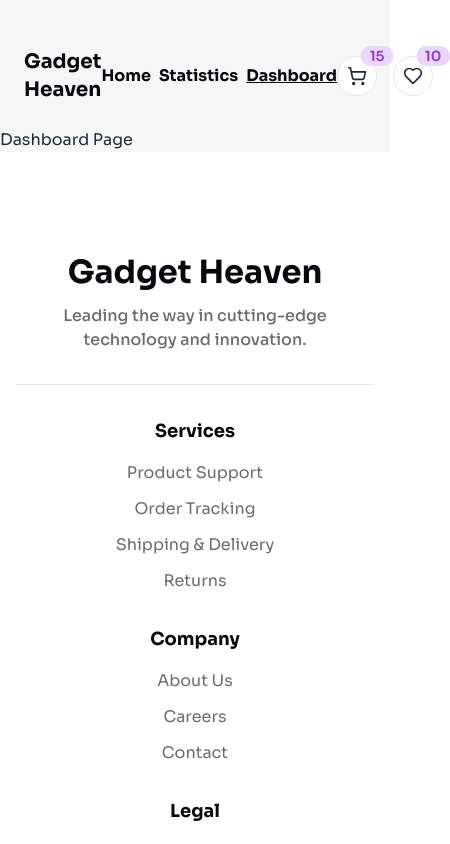
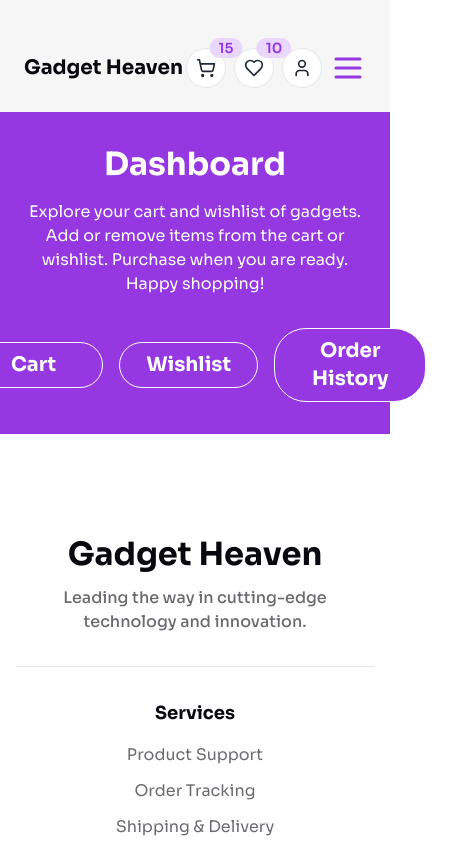
Before and after one commit to amirulkanak/gadget-heaven-ak, a React (Vite) app: page /dashboard in a window 390 px wide. Shown: the top 844 px of the page, 450 px wide, since content can reach past the window. Built offline with nearby package versions, Linux system fonts and the light colour scheme.

Commit message:
mobile menu, user page route, page heading and page description component

```diff
--- /dev/null
+++ b/src/components/MobileMenu.jsx
@@ -0,0 +1,40 @@
+import { Link, NavLink } from 'react-router-dom';
+import { LuMenu } from 'react-icons/lu';
+
+const MobileMenu = ({ isHome }) => {
+  return (
+    <div className="da-dropdown da-dropdown-end md:hidden">
+      {/* <!-- hamburger icon --> */}
+      <div tabIndex="0" role="button" className="">
+        <LuMenu
+          className={`text-4xl ${
+            isHome ? 'text-white' : 'text-clr-electric-violet'
+          }`}
+        />
+      </div>
+
+      {/* <!-- links --> */}
+      <ul
+        tabIndex="0"
+        className="da-dropdown-content flex flex-col gap-1 items-center bg-slate-200 text-clr-electric-violet rounded-box z-[1] mt-3 w-52 p-4 shadow">
+        <NavLink
+          to={'/'}
+          className={({ isActive }) => (isActive ? 'underline' : '')}>
+          Home
+        </NavLink>
+        <NavLink
+          to={'/statistics'}
+          className={({ isActive }) => (isActive ? 'text-clr-woodsmoke' : '')}>
+          Statistics
+        </NavLink>
+        <NavLink
+          to={'/dashboard'}
+          className={({ isActive }) => (isActive ? 'text-clr-woodsmoke' : '')}>
+          Dashboard
+        </NavLink>
+      </ul>
+    </div>
+  );
+};
+
+export default MobileMenu;
--- a/src/components/Navbar.jsx
+++ b/src/components/Navbar.jsx
@@ -1,6 +1,6 @@
 import { Link, NavLink, useLocation } from 'react-router-dom';
-import { LuShoppingCart } from 'react-icons/lu';
-import { LuHeart } from 'react-icons/lu';
+import { LuShoppingCart, LuUser, LuHeart } from 'react-icons/lu';
+import MobileMenu from './MobileMenu';
 
 const Navbar = () => {
   const { pathname } = useLocation();
@@ -21,7 +21,7 @@ const Navbar = () => {
 
           {/* navigation */}
           <ul
-            className={`max-w-[20rem] w-full text-base font-bold flex items-center justify-between gap-2
+            className={`hidden max-w-[20rem] w-full text-base font-bold md:flex items-center justify-between gap-2
               ${isHome ? 'text-white' : 'text-clr-woodsmoke'}`}>
             <NavLink
               to={'/'}
@@ -30,35 +30,73 @@ const Navbar = () => {
             </NavLink>
             <NavLink
               to={'/statistics'}
-              className={({ isActive }) => (isActive ? 'underline' : '')}>
+              className={({ isActive }) =>
+                isActive ? 'text-clr-electric-violet' : ''
+              }>
               Statistics
             </NavLink>
             <NavLink
               to={'/dashboard'}
-              className={({ isActive }) => (isActive ? 'underline' : '')}>
+              className={({ isActive }) =>
+                isActive ? 'text-clr-electric-violet' : ''
+              }>
               Dashboard
             </NavLink>
           </ul>
 
           {/* Cart and wishlist icon */}
-          <div className="flex items-center gap-4">
+          <div className="flex items-center gap-2 sm:gap-4">
+            {/* cart */}
             <div className="da-indicator">
               <span className="da-indicator-item da-badge border-none bg-[#ead7fd] text-clr-electric-violet font-semibold">
                 15
               </span>
-              <div className="size-10 rounded-full border flex items-center justify-center bg-white">
+              <NavLink
+                to={'/user'}
+                className={({ isActive }) =>
+                  `size-10 rounded-full border border-solid flex items-center justify-center bg-white ${
+                    isActive
+                      ? 'border-clr-electric-violet text-clr-electric-violet'
+                      : ''
+                  }`
+                }>
                 <LuShoppingCart className="text-xl" />
-              </div>
+              </NavLink>
             </div>
 
+            {/* wishlist */}
             <div className="da-indicator">
               <span className="da-indicator-item da-badge border-none bg-[#ead7fd] text-clr-electric-violet font-semibold">
                 10
               </span>
-              <div className="size-10 rounded-full border flex items-center justify-center bg-white">
+              <NavLink
+                to={'/user'}
+                className={({ isActive }) =>
+                  `size-10 rounded-full border border-solid flex items-center justify-center bg-white ${
+                    isActive
+                      ? 'border-clr-electric-violet text-clr-electric-violet'
+                      : ''
+                  }`
+                }>
                 <LuHeart className="text-xl" />
-              </div>
+              </NavLink>
             </div>
+
+            {/* user icon */}
+            <NavLink
+              to={'/user'}
+              className={({ isActive }) =>
+                `size-10 rounded-full border border-solid flex items-center justify-center bg-white ${
+                  isActive
+                    ? 'border-clr-electric-violet text-clr-electric-violet'
+                    : ''
+                }`
+              }>
+              <LuUser className="text-xl" />
+            </NavLink>
+
+            {/* Mobile menu */}
+            <MobileMenu isHome={isHome} />
           </div>
         </section>
       </div>
--- /dev/null
+++ b/src/components/PageDescription.jsx
@@ -0,0 +1,9 @@
+const PageDescription = ({ children }) => {
+  return (
+    <p className="max-w-[50rem] w-full text-white text-center text-pretty text-base">
+      {children}
+    </p>
+  );
+};
+
+export default PageDescription;
--- /dev/null
+++ b/src/components/PageHeading.jsx
@@ -0,0 +1,9 @@
+const PageHeading = ({ children }) => {
+  return (
+    <h2 className="text-white text-[2rem] leading-[2.5rem] font-bold">
+      {children}
+    </h2>
+  );
+};
+
+export default PageHeading;
--- a/src/pages/DashboardPage.jsx
+++ b/src/pages/DashboardPage.jsx
@@ -1,5 +1,32 @@
+import PageDescription from '../components/PageDescription';
+import PageHeading from '../components/PageHeading';
+
 const DashboardPage = () => {
-  return <div>Dashboard Page</div>;
+  return (
+    <section className="py-8 bg-clr-electric-violet">
+      <div className="max-width-wrapper flex flex-col items-center gap-4">
+        <PageHeading>Dashboard</PageHeading>
+
+        <PageDescription>
+          Explore your cart and wishlist of gadgets. Add or remove items from
+          the cart or wishlist. Purchase when you are ready. Happy shopping!
+        </PageDescription>
+
+        {/* Action buttons */}
+        <div className="flex gap-4 items-center mt-4">
+          <button className="px-4 py-2 w-[10rem] text-white text-xl font-bold bg-clr-electric-violet border border-white rounded-[2rem]">
+            Cart
+          </button>
+          <button className="px-4 py-2 w-[10rem] text-white text-xl font-bold bg-clr-electric-violet border border-white rounded-[2rem]">
+            Wishlist
+          </button>
+          <button className="px-4 py-2 text-white text-xl font-bold bg-clr-electric-violet border border-white rounded-[2rem]">
+            Order History
+          </button>
+        </div>
+      </div>
+    </section>
+  );
 };
 
 export default DashboardPage;
--- /dev/null
+++ b/src/pages/UserPage.jsx
@@ -0,0 +1,5 @@
+const UserPage = () => {
+  return <div>UserPage</div>;
+};
+
+export default UserPage;
--- a/src/routes/Routes.jsx
+++ b/src/routes/Routes.jsx
@@ -4,6 +4,7 @@ import HomePage from '../pages/HomePage';
 import NotFoundPage from '../pages/NotFoundPage';
 import StatisticsPage from '../pages/StatisticsPage';
 import DashboardPage from '../pages/DashboardPage';
+import UserPage from '../pages/UserPage';
 
 const routes = createBrowserRouter([
   {
@@ -23,6 +24,10 @@ const routes = createBrowserRouter([
         path: 'dashboard',
         element: <DashboardPage />,
       },
+      {
+        path: 'user',
+        element: <UserPage />,
+      },
     ],
   },
 ]);
```
